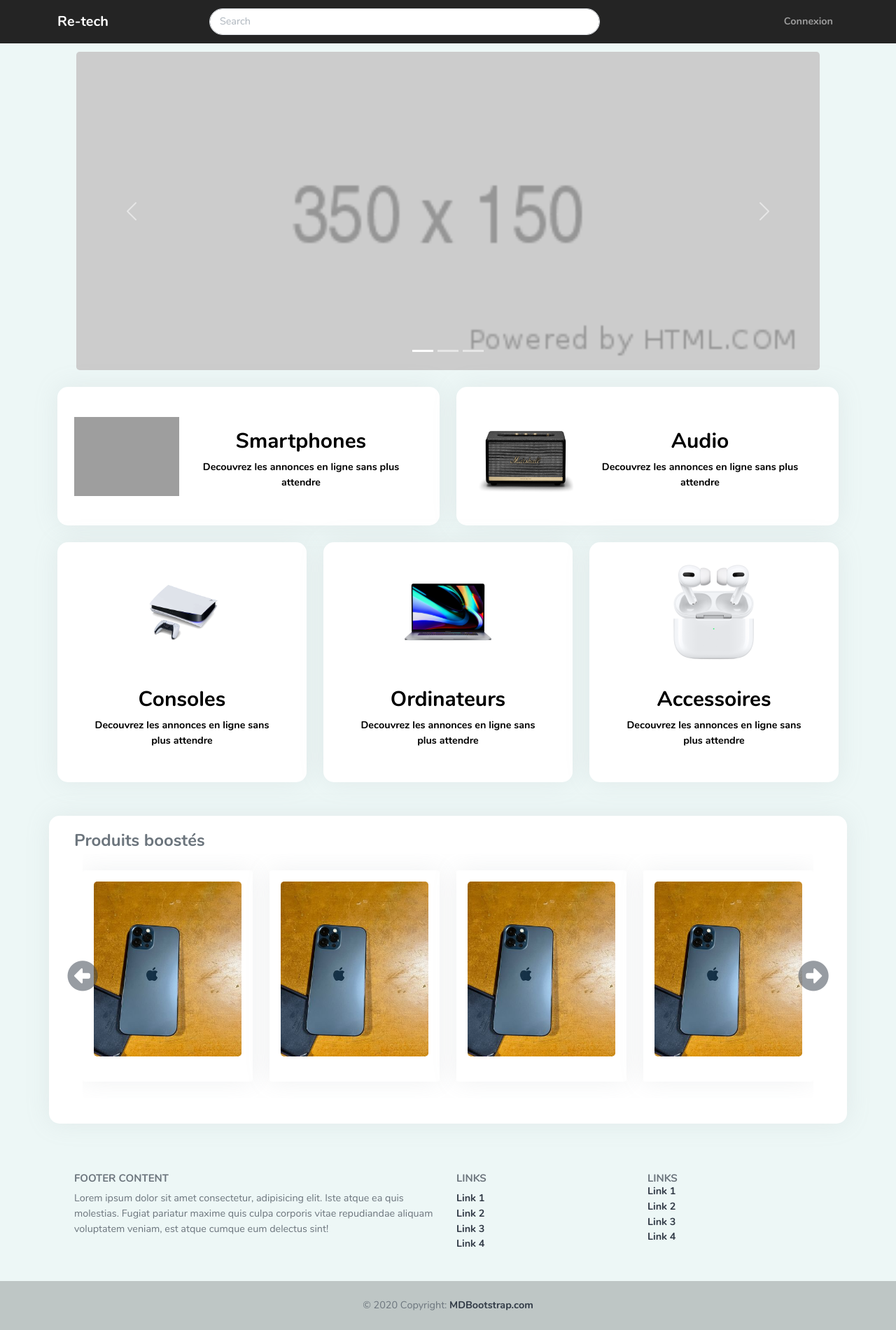
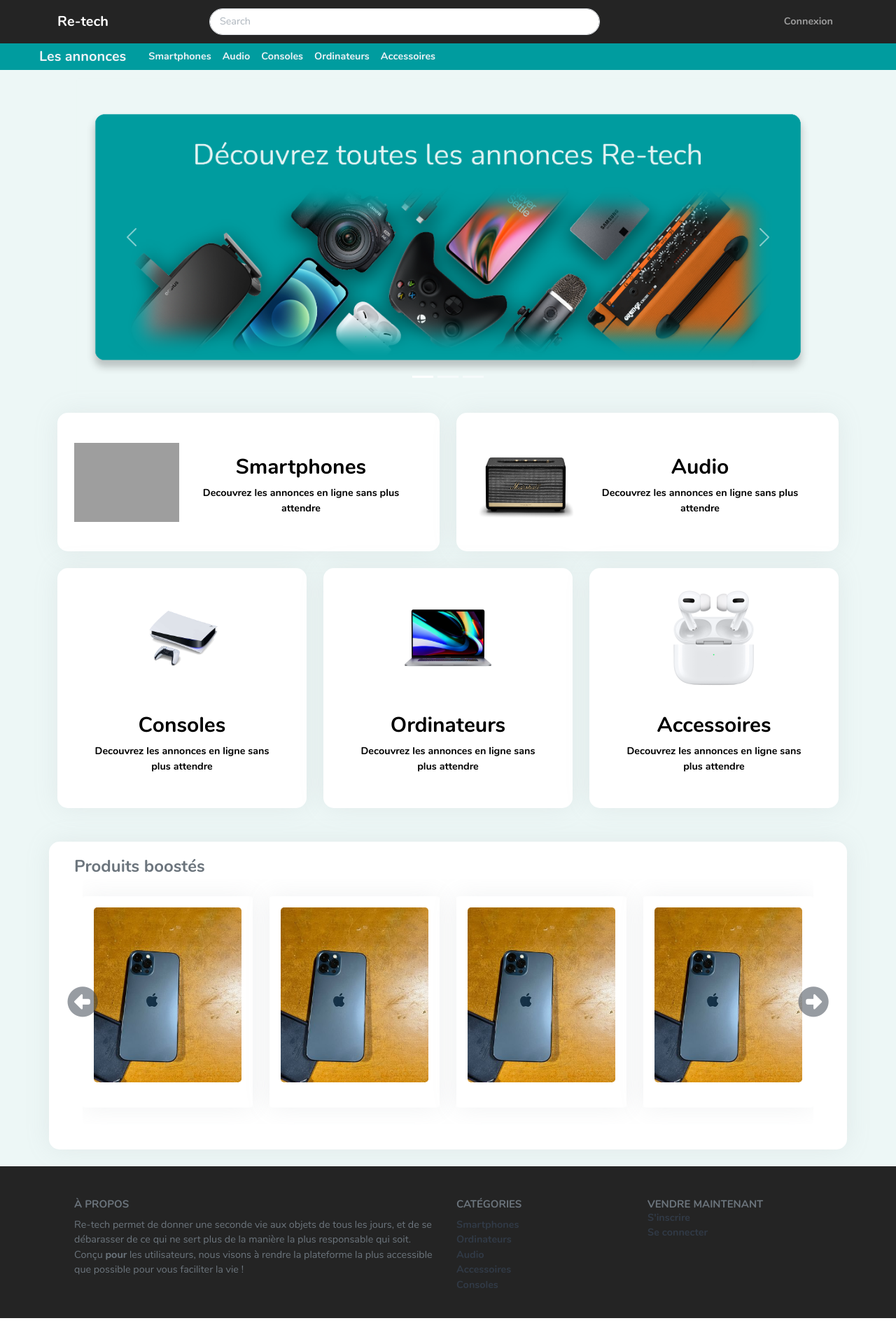
Before and after one commit to Ki2lian/re-tech, a Symfony app: template templates/accueil/index.html.twig in a window 1280 px wide. Shown: the whole page at 70% size. Run offline with Twig, Linux system fonts and the light colour scheme; the template is opened without the code that fills it, so the values that code supplies are empty; some libraries are stand-ins or nearby versions; grey boxes are pictures that could not be loaded.

Commit message:
images accueil / footer

```diff
--- a/public/css/style.css
+++ b/public/css/style.css
@@ -5,6 +5,10 @@ html, body{
 
 .bg-dark {
   background-color: #242424 !important;
+}
+
+.bg-retech {
+  background-color: #009C9F !important
 }
 
 a, .price{
--- a/templates/accueil/index.html.twig
+++ b/templates/accueil/index.html.twig
@@ -3,6 +3,21 @@
 {% endblock %}
 
 {% block body %}
+
+	<nav class="navbar navbar-expand-lg navbar-light bg-retech py-0">
+		<div class="container-fluid">
+			<div class="collapse navbar-collapse" id="navbarNavAltMarkup">
+				<div class="navbar-nav mx-4">
+					<a class="nav-link text-light navbar-brand" href="#">Les annonces</a>
+					<a class="nav-link text-light" href="#">Smartphones</a>
+					<a class="nav-link text-light" href="#">Audio</a>
+					<a class="nav-link text-light" href="#">Consoles</a>
+					<a class="nav-link text-light" href="#">Ordinateurs</a>
+					<a class="nav-link text-light" href="#">Accessoires</a>
+				</div>
+			</div>
+		</div>
+	</nav>
 
 	<div class="row justify-content-center">
 		<div class="col-10 m-2">
@@ -14,13 +29,13 @@
 				</div>
 				<div class="carousel-inner rounded-3 ">
 					<div class="carousel-item  active">
-						<img src="{{asset('images/350x150.png')}}" class="d-block w-100" alt="...">
+						<img src="{{asset('images/banniere1.png')}}" class="d-block w-100" alt="...">
 					</div>
 					<div class="carousel-item">
-						<img src="{{asset('images/350x150.png')}}" class="d-block w-100" alt="...">
+						<img src="{{asset('images/banniere2.png')}}" class="d-block w-100" alt="...">
 					</div>
 					<div class="carousel-item">
-						<img src="{{asset('images/350x150.png')}}" class="d-block w-100" alt="...">
+						<img src="{{asset('images/banniere3.png')}}" class="d-block w-100" alt="...">
 					</div>
 				</div>
 				<button class="carousel-control-prev" type="button" data-bs-target="#carouselExampleIndicators" data-bs-slide="prev">
@@ -34,7 +49,6 @@
 			</div>
 		</div>
 	</div>
-
 	<div class="container mt-2">
 		<div class="row categories">
 			<div class="col-lg-6">
--- a/templates/footer.html.twig
+++ b/templates/footer.html.twig
@@ -1,70 +1,85 @@
-<footer class=" text-center text-lg-start">
+<footer
+	class=" text-center text-lg-start bg-dark">
 	<!-- Grid container -->
-    <div class="container p-4">
+	<div
+		class="container p-4">
 		<!--Grid row-->
-      <div class="row">
+		<div
+			class="row">
 			<!--Grid column-->
 			<div class="col-lg-6 col-md-12 mb-4 mb-md-0">
-          <h5 class="text-uppercase">Footer Content</h5>
+				<h5 class="text-uppercase">À propos</h5>
 
 				<p>
-            Lorem ipsum dolor sit amet consectetur, adipisicing elit. Iste atque ea quis
-            molestias. Fugiat pariatur maxime quis culpa corporis vitae repudiandae aliquam
-            voluptatem veniam, est atque cumque eum delectus sint!
+					Re-tech permet de donner une seconde vie aux objets de tous les jours,
+																																													          et de se débarasser de ce qui ne sert plus de la manière la plus responsable qui soit.
+																																													          Conçu
+					<b>pour</b>
+					les utilisateurs, nous visons à rendre la plateforme la plus accessible que possible pour vous faciliter la vie !
 				</p>
 			</div>
 			<!--Grid column-->
 
 			<!--Grid column-->
 			<div class="col-lg-3 col-md-6 mb-4 mb-md-0">
-          <h5 class="text-uppercase">Links</h5>
+				<h5 class="text-uppercase">Catégories</h5>
 
 				<ul class="list-unstyled mb-0">
 					<li>
-              <a href="#!" class="text-dark">Link 1</a>
+						<a href="#!" class="text-dark">Smartphones</a>
 					</li>
 					<li>
-              <a href="#!" class="text-dark">Link 2</a>
+						<a href="#!" class="text-dark">Ordinateurs</a>
 					</li>
 					<li>
-              <a href="#!" class="text-dark">Link 3</a>
+						<a href="#!" class="text-dark">Audio</a>
 					</li>
 					<li>
-              <a href="#!" class="text-dark">Link 4</a>
+						<a href="#!" class="text-dark">Accessoires</a>
+					</li>
+					<li>
+						<a href="#!" class="text-dark">Consoles</a>
 					</li>
 				</ul>
 			</div>
 			<!--Grid column-->
 
 			<!--Grid column-->
+			{% if app.user %}
 				<div class="col-lg-3 col-md-6 mb-4 mb-md-0">
-          <h5 class="text-uppercase mb-0">Links</h5>
+					<h5 class="text-uppercase mb-0">Vendez & Achetez</h5>
 
 					<ul class="list-unstyled">
 						<li>
-              <a href="#!" class="text-dark">Link 1</a>
+							<a href="#!" class="text-dark">Vendre maintenant</a>
 						</li>
 						<li>
-              <a href="#!" class="text-dark">Link 2</a>
+							<a href="#!" class="text-dark">Wishlist</a>
 						</li>
 						<li>
-              <a href="#!" class="text-dark">Link 3</a>
-            </li>
-            <li>
-              <a href="#!" class="text-dark">Link 4</a>
+							<a href="#!" class="text-dark">Messagerie</a>
 						</li>
 					</ul>
 				</div>
+			{% else %}
+				<div class="col-lg-3 col-md-6 mb-4 mb-md-0">
+					<h5 class="text-uppercase mb-0">Vendre maintenant</h5>
+
+					<ul class="list-unstyled">
+						<li>
+							<a href="#!" class="text-dark">S'inscrire</a>
+						</li>
+						<li>
+							<a href="#!" class="text-dark">Se connecter</a>
+						</li>
+						<li></li>
+					</ul>
+				</div>
+			{% endif %}
 			<!--Grid column-->
+
 		</div>
 		<!--Grid row-->
 	</div>
 	<!-- Grid container -->
-
-    <!-- Copyright -->
-    <div class="text-center p-3" style="background-color: rgba(0, 0, 0, 0.2)">
-      © 2020 Copyright:
-      <a class="text-dark" href="https://mdbootstrap.com/">MDBootstrap.com</a>
-    </div>
-    <!-- Copyright -->
 </footer>
```
Also changed, not shown: public/images/Banniere1.png (added), public/images/Banniere2.png (added), public/images/Banniere3.png (added). Lines whose indentation alone changed are shown as unchanged.
